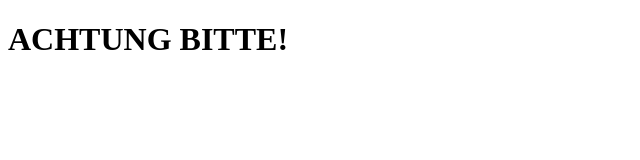
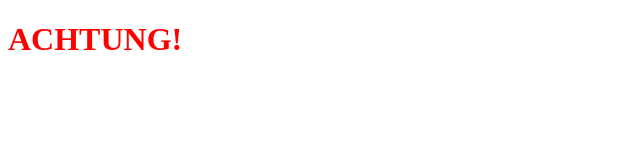
Before and after one commit to asmarcus/FEWD_Class2_CSS, a plain HTML site: page index.html in a window 1280 px wide. Shown: the whole page, without its empty margins (0-640 px from the left). Drawn offline with Linux system fonts and the light colour scheme.

Commit message:
added styles folder with css file, text red

```diff
--- a/index.html
+++ b/index.html
@@ -2,8 +2,9 @@
 <html>
     <head>
         <title>MY STRUCTURE</title>
+        <link rel="stylesheet" href="styles/main.css">
     </head>
     <body>
-        <h1>ACHTUNG BITTE!</h1>
+        <h1>ACHTUNG!</h1>
     </body>
 </html>
--- /dev/null
+++ b/styles/main.css
@@ -0,0 +1,9 @@
+/* comment */
+/* SELECTOR {
+	RULE1: rule_value;
+	RULEN: rule_value;
+}
+*/
+h1 {
+	color: red;
+}
```
